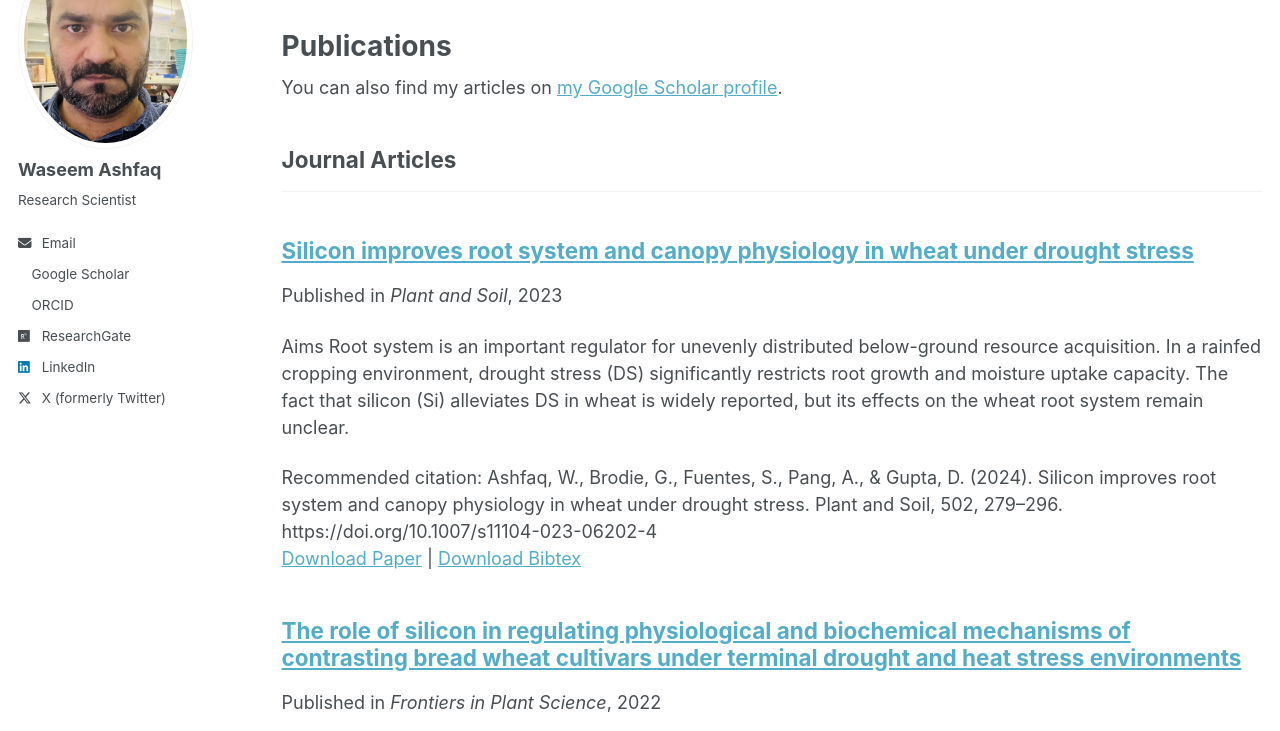
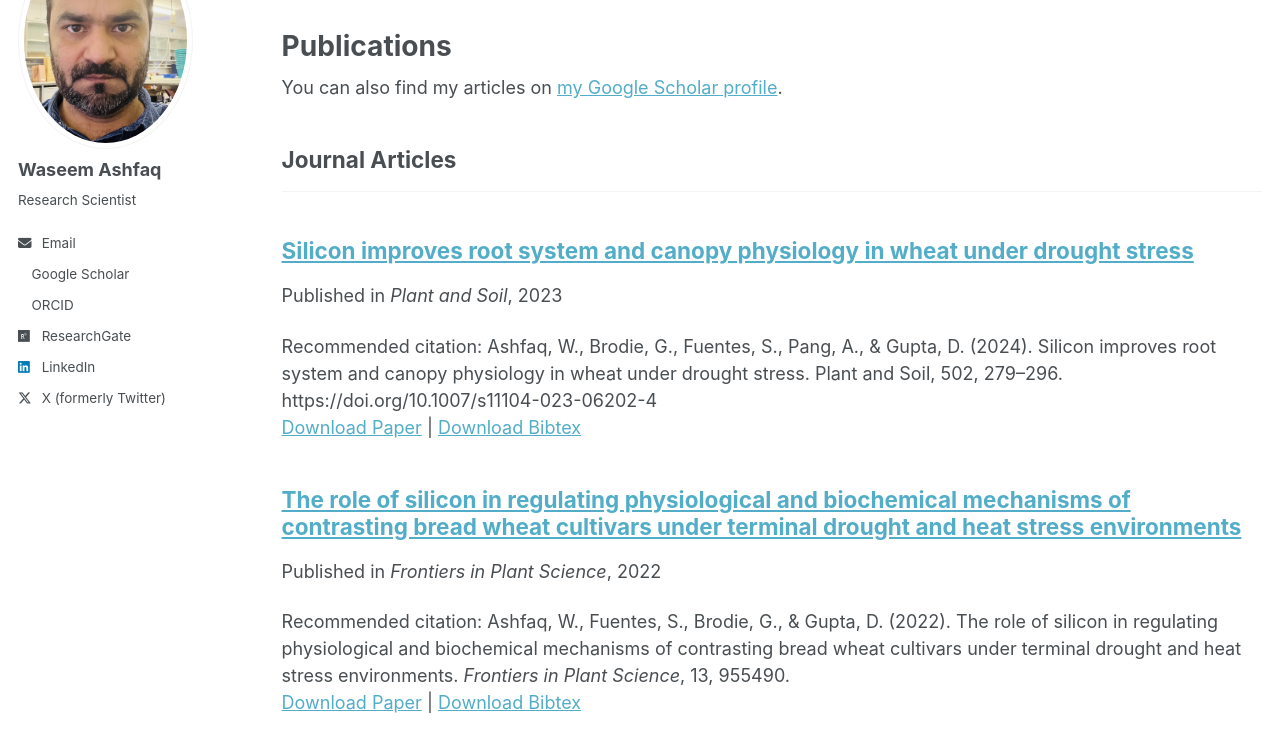
Before and after one commit to washfaq/waseemashfaq.github.io, a Jekyll site: the page built from _pages/publications.html, in a window 1280 px wide and 900 px high, cut to the strip 169-900 px from the top of the window. Built offline with Jekyll 4.4.1, drawn with Linux system fonts in a browser that asks for light colours; a script bundle is joined from its source files by our own code; library files that are not in the unit come from our copies; some of the changed lines change nothing that is shown.

Commit message:
Update Plant-and-Soil-2023.md

```diff
--- a/_publications/Plant-and-Soil-2023.md
+++ b/_publications/Plant-and-Soil-2023.md
@@ -9,15 +9,3 @@
 bibtexurl: "/files/Ashfaq2023etal.bib"
 citation: "Ashfaq, W., Brodie, G., Fuentes, S., Pang, A., & Gupta, D. (2024). Silicon improves root system and canopy physiology in wheat under drought stress. Plant and Soil, 502, 279–296. https://doi.org/10.1007/s11104-023-06202-4"
 ---
-
-Aims
-Root system is an important regulator for unevenly distributed below-ground resource acquisition. In a rainfed cropping environment, drought stress (DS) significantly restricts root growth and moisture uptake capacity. The fact that silicon (Si) alleviates DS in wheat is widely reported, but its effects on the wheat root system remain unclear.
-
-Methods
-The present study investigated the effect of pre-sowing Si treatment on two contrasting wheat cultivars (RAC875, drought-tolerant; Kukri, drought-susceptible) at early growth stages. The cultivars were grown in a glasshouse in a complete randomized design with four replications and two watering treatments. Various root traits and physiological data, including non-destructive infrared thermal imaging for water stress indices, were recorded.
-
-Results
-Under DS and Si (DSSi), Kukri had a significant increase in primary root length (PRL,44%) and lateral root length (LRL,28.1%) compared with RAC875 having a substantial increase in PRL (35.2%), but non-significant in LRL. The Si-induced improvement in the root system positively impacted canopy physiology and significantly enhanced photosynthesis, stomatal conductance and transpiration in Kukri and RAC875 under DSSi. Canopy temperature was reduced significantly in Kukri (4.24%) and RAC875 (6.15%) under DSSi, while canopy temperature depression was enhanced significantly in both the cultivars (Kukri,78.6%; RAC875, 58.6%) under DSSi.
-
-Conclusion
-These results showed that Si has the potential to influence below-ground traits, which regulate the moisture uptake ability of roots for cooler canopy and improved photosynthesis under DS. It also suggests a future direction to investigate the underlying mechanisms involved in wheat’s Si-induced root growth and moisture uptake ability.
```
